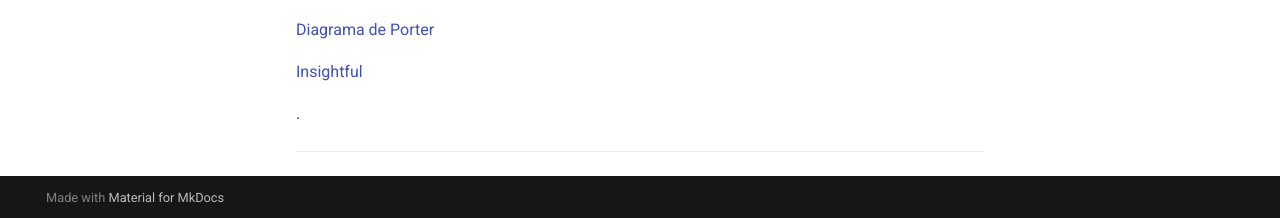
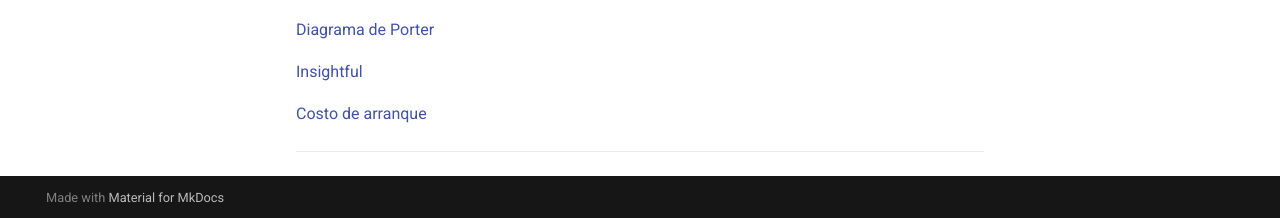
Before and after one commit to OscarGuJo/PortafolioSistemas, an MkDocs documentation site: the page built from docs/ProyectoDeIng4/Proyecto.md, in a window 1280 px wide and 900 px high, scrolled down 1902 px. Shown: the part 679-897 px from the top of the window. Built offline with MkDocs 1.6.1 and Material for MkDocs 9.7.7, drawn with Linux system fonts in a browser that asks for light colours.

Commit message:
Actualizo documentación

```diff
--- a/docs/ProyectoDeIng4/Proyecto.md
+++ b/docs/ProyectoDeIng4/Proyecto.md
@@ -86,6 +86,7 @@
 
 [Insightful](https://www.canva.com/design/DAG0xcUebPU/UCFHWKUtNRaSE8xj3kxsuA/edit?utm_content=DAG0xcUebPU&utm_campaign=designshare&utm_medium=link2&utm_source=sharebutton)
 
-.
+[Costo de arranque](https://www.canva.com/design/DAG1bsu4Fcg/8mSzcyeuKD5USAmkrbKcHw/edit?utm_content=DAG1bsu4Fcg&utm_campaign=designshare&utm_medium=link2&utm_source=sharebutton)
+
 
 ---
```
